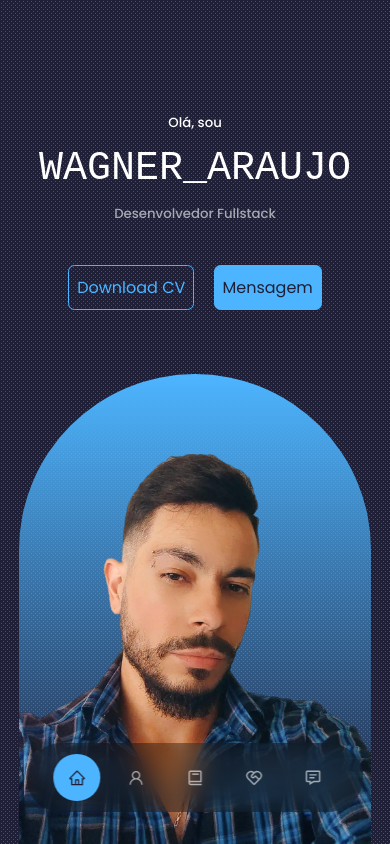
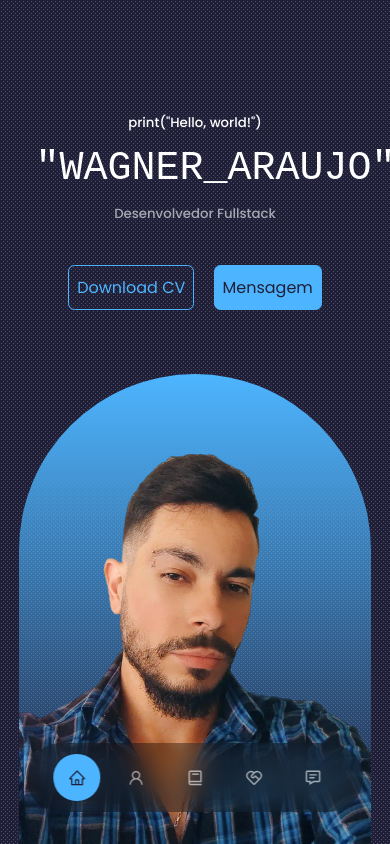
Before and after one commit to WagDevX/meu-site-portfolio, a React (Create React App) app: page / in a window 390 px wide. Shown: the top 844 px of the page. Built offline with nearby package versions, Linux system fonts and the light colour scheme.

Commit message:
fixed some styles

```diff
--- a/src/components/header/Header.jsx
+++ b/src/components/header/Header.jsx
@@ -5,21 +5,20 @@
 import HeaderSocials from './HeaderSocials'
 
 
+const Header = () => {
 
-const Header = () => {
   return (
     <section id='home'>
     <header>
       <div className="container header__container">
-        <h5>Olá, sou</h5>
-        <h1 data-value="WAGNER_ARAUJO">WAGNER_ARAUJO</h1>
+        <h5 id="helloWorld" data-value="print('Olá, mundo!')">print("Hello, world!")</h5>
+        <h1 data-value='"WAGNER_ARAUJO"'>"WAGNER ARAUJO"</h1>
         <h5 className="text-light">Desenvolvedor Fullstack</h5>
         <CTA />
         <HeaderSocials />
         <div className="me">
           <img src={ME} alt="me"/>
         </div>
-
         <a href='#contact' className='scroll__down'>Scroll Down</a>
       </div>
     </header>
--- a/src/components/header/header.css
+++ b/src/components/header/header.css
@@ -2,15 +2,16 @@
     font-family: 'Space Mono', monospace;
     font-size: clamp(3rem, 10vw, 10rem);
     color: white;
-    padding: 0rem clamp(1rem, 2vw, 3rem);
-    border-radius: clamp(0.4rem, 0.75vw, 1rem);
+    padding: 0rem clamp(1rem, 1vw, 1rem);
+    border-radius: 0.4rem;
+    cursor: pointer;
     display: inline-block;
+    transition: var(--transition);
   }
 
   h1:hover {
-    background: var(--color-primary);
-    background-size: 10px;
-    color: black;
+    background-color: var(--color-white);
+    color: var(--color-bg);
 }
 
 
@@ -97,5 +98,7 @@
     .scroll__down {
         display: none;
     }
-
+    h1 {
+        font-size: 0.1rem;
+    }
 }
--- a/src/index.js
+++ b/src/index.js
@@ -11,7 +11,7 @@
   const h1Element = document.querySelector("h1");
 
   function animateText() {
-    let iteration = 0;
+    let iteration = -2;
     let interval = setInterval(() => {
       h1Element.innerText = h1Element.innerText
         .split("")
@@ -28,7 +28,7 @@
         clearInterval(interval);
       }
 
-      iteration += 1 / 4;
+      iteration += 1 / 3;
     }, 30);
   }
 
```
